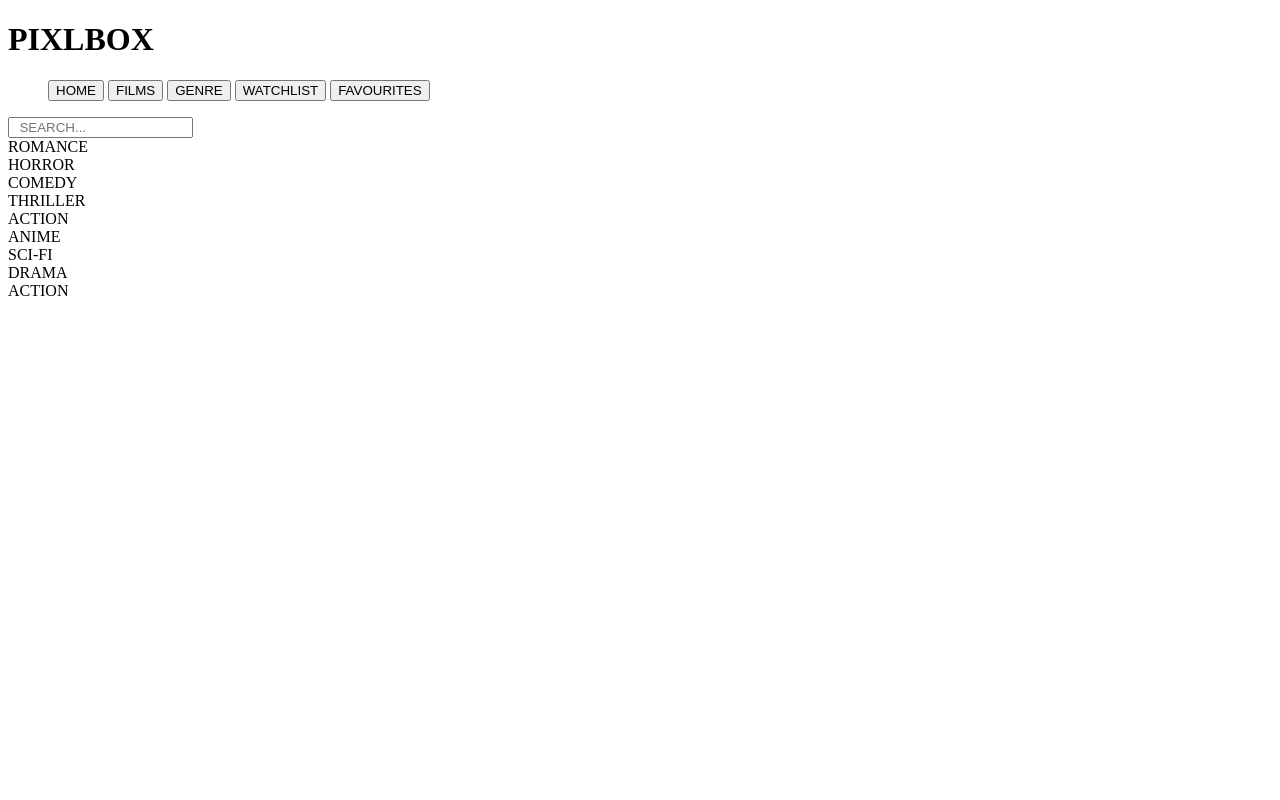
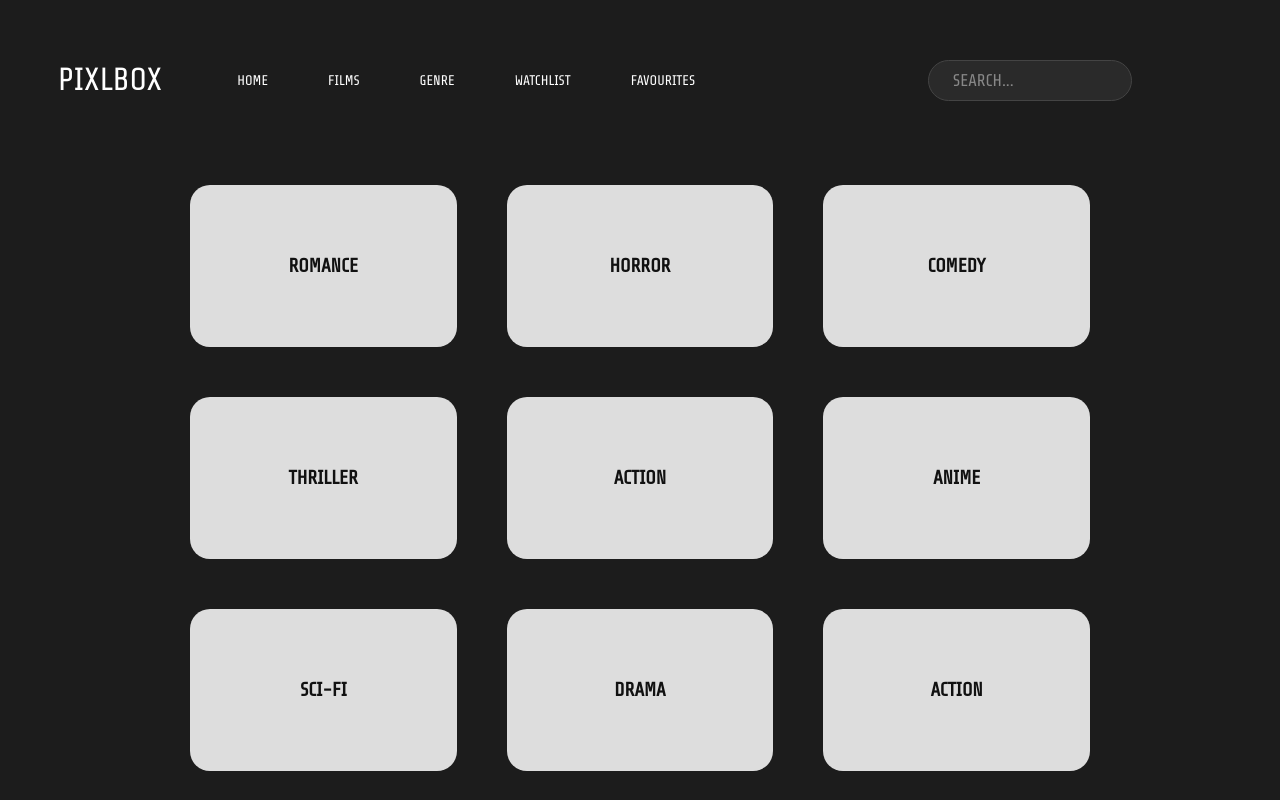
Before and after one commit to nthsemboshilowa/PIXLBOX, a website: page genres/index.html in a window 1280 px wide. Drawn offline with Linux system fonts and the light colour scheme; the site is published under a folder, as on GitHub Pages, so addresses that start at the root find nothing.

Commit message:
genre stylesheet reference corrected

```diff
--- a/genres/index.html
+++ b/genres/index.html
@@ -6,7 +6,7 @@
     <title>Genres</title>
     <meta name="description" content="Select a movie genre. Movies are catergorised and filtered ">
     <meta name="author" content="Ntshembo Shilowa">
-    <link rel="stylesheet" href="/styles/genres.css">
+    <link rel="stylesheet" href="../styles/genres.css">
 
     <link rel="preconnect" href="https://fonts.googleapis.com">
 <link rel="preconnect" href="https://fonts.gstatic.com" crossorigin>
```
